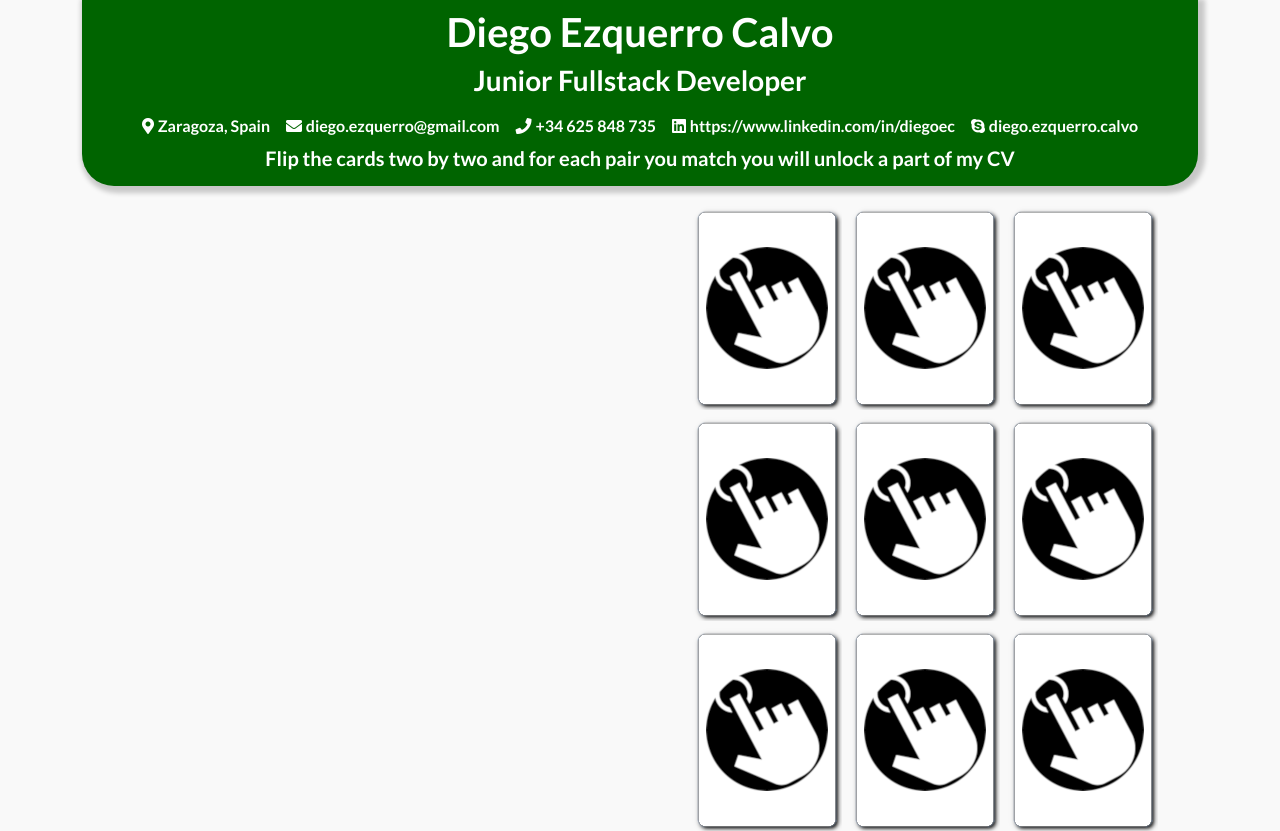
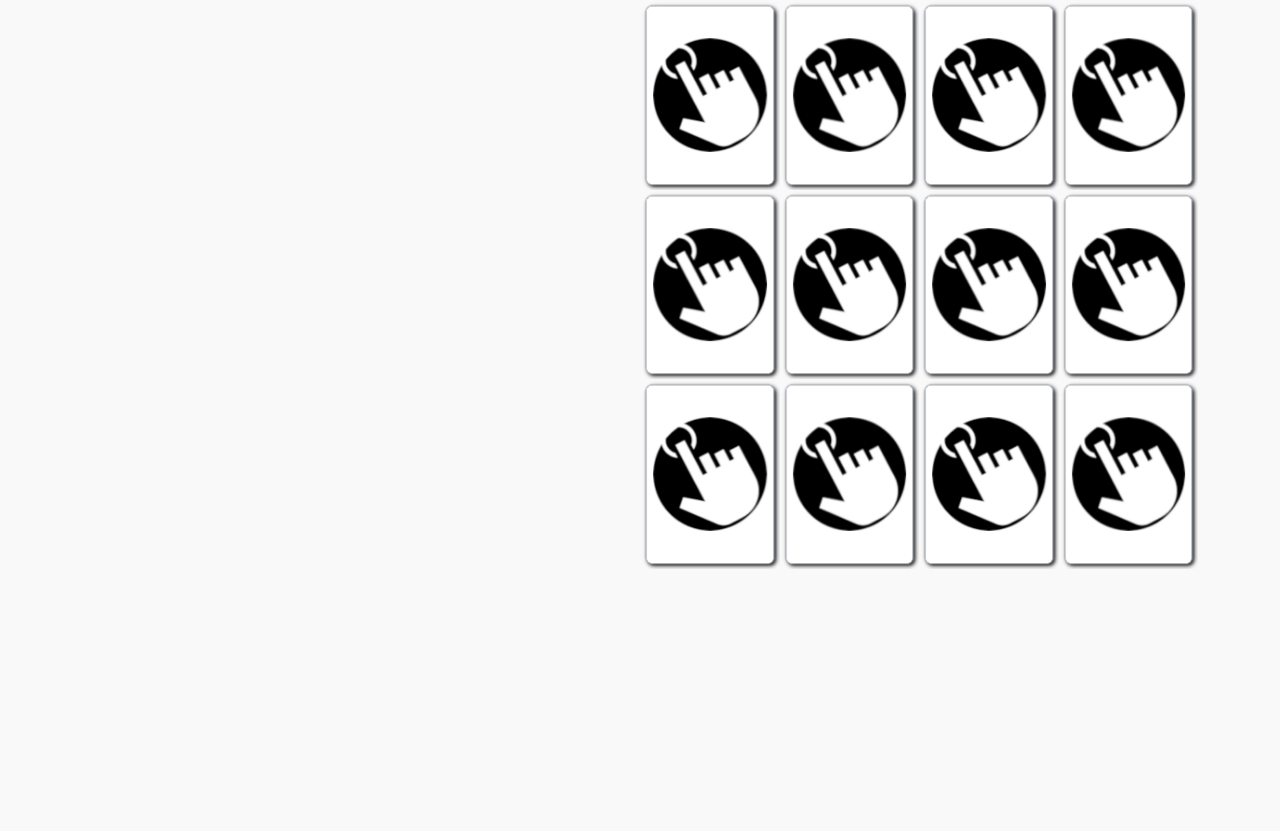
Before and after one commit to Diego-EC/curriculum-diego-ezquerro, a React (Create React App) app: page / in a window 1280 px wide. Shown: the top 831 px of the page. After the commit the page ends 800 px from the top, so only its background shows below. Built offline with nearby package versions, Linux system fonts and the light colour scheme.

Commit message:
text size changed

```diff
--- a/src/js/components/bootstrap/navbar.js
+++ b/src/js/components/bootstrap/navbar.js
@@ -3,21 +3,21 @@ import '../../../styles/navbar.css';
 const Navbar = () => {
     const contactDetails  = (
         <div>
-            <div className="" id="navbarNav">
-                <ul className="navbar-nav">
-                    <li className="nav-item nav-link">
+            <div className="" id="">
+                <ul className="list-group list-group-horizontal list-unstyled">
+                    <li className="list-group-item border-0">
                         <i className="fas fa-map-marker-alt highlighted-text"></i> <span className="head-text-style highlighted-text"> Zaragoza, Spain</span>
                     </li>
-                    <li className="nav-item nav-link">
+                    <li className="list-group-item border-0">
                         <i className="fas fa-envelope highlighted-text"></i> <span className="head-text-style highlighted-text"> diego.ezquerro@gmail.com</span>
                     </li>
-                    <li className="nav-item nav-link">
+                    <li className="list-group-item border-0">
                         <i className="fas fa-phone highlighted-text"></i> <span className="head-text-style highlighted-text"> +34 625 848 735</span>
                     </li>
-                    <li className="nav-item nav-link">
+                    <li className="list-group-item border-0">
                         <a href="https://www.linkedin.com/in/diegoec/" target="_blank" rel="noopener noreferrer"><i className="fab fa-linkedin highlighted-text"></i> <span className="head-text-style highlighted-text"> https://www.linkedin.com/in/diegoec</span></a>
                     </li>
-                    <li className="nav-item nav-link">
+                    <li className="list-group-item border-0">
                         <i className="fab fa-skype highlighted-text"></i> <span className="head-text-style highlighted-text"> diego.ezquerro.calvo</span>
                     </li>
                 </ul>
@@ -25,13 +25,39 @@ const Navbar = () => {
         </div>
     );
 
+    const conatctAgain  = (
+        <div>
+            <div className="d-flex justify-content-center">
+
+                    <div className="mx-3">
+                        <i className="fas fa-map-marker-alt highlighted-text"></i> <span className="head-text-style highlighted-text"> Zaragoza, Spain</span>
+                    </div>
+                    <div className="mx-3">
+                        <i className="fas fa-envelope highlighted-text"></i> <span className="head-text-style highlighted-text"> diego.ezquerro@gmail.com</span>
+                    </div>
+                    <div className="mx-3">
+                        <i className="fas fa-phone highlighted-text"></i> <span className="head-text-style highlighted-text"> +34 625 848 735</span>
+                    </div>
+                    <div className="mx-3">
+                        <a href="https://www.linkedin.com/in/diegoec/" target="_blank" rel="noopener noreferrer"><i className="fab fa-linkedin highlighted-text"></i> <span className="head-text-style highlighted-text"> https://www.linkedin.com/in/diegoec</span></a>
+                    </div>
+                    <div className="mx-3">
+                        <i className="fab fa-skype highlighted-text"></i> <span className="head-text-style highlighted-text"> diego.ezquerro.calvo</span>
+                    </div>
+
+            </div>
+        </div>
+    );
+
     return (
-    <nav className="navbar navbar-expand-sm navbar-light mb-3 d-flex justify-content-center">
-        <div className="">
-            <h1 className="highlighted-text">Diego Ezquerro Calvo</h1>
-            <h3 className="highlighted-text">Junior Fullstack Developer</h3>
-            <div className="head-text-style">{contactDetails}</div>
-            <h5 className="highlighted-text">Flip the cards two by two and for each pair you match you will unlock a part of my CV</h5>
+    <nav className="nav mb-3 d-flex justify-content-center">
+        <div className="d-flex justify-content-center">
+            <div className="">
+                <h1 className="highlighted-text">Diego Ezquerro Calvo</h1>
+                <h3 className="highlighted-text">Junior Fullstack Developer</h3>
+                <div className="head-text-style mb-2">{conatctAgain}</div>
+                <h5 className="highlighted-text">Flip the cards two by two and for each pair you match you will unlock a part of my CV</h5>
+            </div>
         </div>
     </nav> );
 }
--- a/src/js/components/card.js
+++ b/src/js/components/card.js
@@ -105,15 +105,15 @@ const Card = (props) => {
     }
 
     return (
-        <div className="playing-card card card-flip m-1 p-0 col-3" onClick={() => handleClickBackSide()} flip={flip}>
+        <div className="justify-content-center playing-card card card-flip" onClick={() => handleClickBackSide()} flip={flip}>
             <div className="card-back ">
                 <div className="">
-                    <img className="" src={back} alt="card" />
+                    <img className="img-fluid" src={back} alt="card" />
                 </div>
             </div>
             <div className="card-front">
                 <div className="">
-                    <img className="" src={cardImage} alt="card" />
+                    <img className="img-fluid" src={cardImage} alt="card" />
                 </div>
             </div>
         </div>
--- a/src/js/components/resume.js
+++ b/src/js/components/resume.js
@@ -43,14 +43,14 @@ const Resume = forwardRef((props, ref) => {
 
     const profile = (
         <div className="resume-section">
-            <h3 className="">Profile</h3>
-            <p>After more than ten years working in software development I can contribute with my experience to any kind of proyect. I have also finished recently a Fullstack Developer course in a programming Bootcamp and I have obtained knowledge in HTML5, CSS, Javascript, React, Python, Flask, SQL, Git, Bootstrap. I am looking for an opportunity that allows me to continue my development and grow in the programming sector.</p>
+            <h3 className="text-title">Profile</h3>
+            <p className="text-detail">After more than ten years working in software development I can contribute with my experience to any kind of proyect. I have also finished recently a Fullstack Developer course in a programming Bootcamp and I have obtained knowledge in HTML5, CSS, Javascript, React, Python, Flask, SQL, Git, Bootstrap. I am looking for an opportunity that allows me to continue my development and grow in the programming sector.</p>
         </div>
     );
 
     const experience = (
         <div className="resume-section">
-            <h3 className="">Experience</h3>
+            <h3 className="text-title">Experience</h3>
             <table className="table table-borderless">
                 <thead className="">
                     <tr>
@@ -60,16 +60,16 @@ const Resume = forwardRef((props, ref) => {
                 </thead>
                 <tbody>
                     <tr>
-                        <td className="">07/2018 - 07/2019</td>
-                        <td className="">UNITY DEVELOPER</td>
+                        <td className="text-detail">07/2018 - 07/2019</td>
+                        <td className="text-detail">UNITY DEVELOPER</td>
                     </tr>
                     <tr>
-                        <td>Pamplona, Spain</td>
-                        <td>iAR</td>
+                        <td className="text-detail">Pamplona, Spain</td>
+                        <td className="text-detail">iAR</td>
                     </tr>
                     <tr>
                         <td></td>
-                        <td>Development of Augmented Reality applications for mobile devices using the Unity engine, along with the Vuforia SDK and C#, consuming a REST API</td>
+                        <td className="text-detail">Development of Augmented Reality applications for mobile devices using the Unity engine, along with the Vuforia SDK and C#, consuming a REST API</td>
                     </tr>
                 </tbody>
             </table>
@@ -83,16 +83,16 @@ const Resume = forwardRef((props, ref) => {
                 </thead>
                 <tbody>
                     <tr>
-                        <td className="">09/2006 – 07/2018</td>
-                        <td className="">MAINFRAME DEVELOPER</td>
+                        <td className="text-detail">09/2006 – 07/2018</td>
+                        <td className="text-detail">MAINFRAME DEVELOPER</td>
                     </tr>
                     <tr>
-                        <td>Madrid, Spain</td>
-                        <td>ATOS / ISBAN / ViewNext / FDS</td>
+                        <td className="text-detail">Madrid, Spain</td>
+                        <td className="text-detail">ATOS / ISBAN / ViewNext / FDS</td>
                     </tr>
                     <tr>
                         <td></td>
-                        <td>More than ten years working for different clients (Santander Bank, Bank of Spain, Axa, Bankinter) using Mainframe technologies (COBOL, CICS, DBS, JCL) and in different types of projects (maintenance, new developments, mergins); assuming different responsibilities, from programmer to organic analyst.</td>
+                        <td className="text-detail">More than ten years working for different clients (Santander Bank, Bank of Spain, Axa, Bankinter) using Mainframe technologies (COBOL, CICS, DBS, JCL) and in different types of projects (maintenance, new developments, mergins); assuming different responsibilities, from programmer to organic analyst.</td>
                     </tr>
                 </tbody>
             </table>
@@ -106,16 +106,16 @@ const Resume = forwardRef((props, ref) => {
                 </thead>
                 <tbody>
                     <tr>
-                        <td className="">03/2004 – 06/2005</td>
-                        <td className="">PROGRAMMER</td>
+                        <td className="text-detail">03/2004 – 06/2005</td>
+                        <td className="text-detail">PROGRAMMER</td>
                     </tr>
                     <tr>
-                        <td>Zaragoza, Spain</td>
-                        <td>Pariver</td>
+                        <td className="text-detail">Zaragoza, Spain</td>
+                        <td className="text-detail">Pariver</td>
                     </tr>
                     <tr>
                         <td></td>
-                        <td>Desktop application programming using Visual Basic 6.5 and SQL Server.</td>
+                        <td className="text-detail">Desktop application programming using Visual Basic 6.5 and SQL Server.</td>
                     </tr>
                 </tbody>
             </table>
@@ -124,7 +124,7 @@ const Resume = forwardRef((props, ref) => {
 
     const education = (
         <div className="resume-section">
-            <h3 className="">Education</h3>
+            <h3 className="text-title">Education</h3>
             <table className="table table-borderless">
                 <thead>
                     <tr>
@@ -134,16 +134,16 @@ const Resume = forwardRef((props, ref) => {
                 </thead>
                 <tbody>
                     <tr>
-                        <td >08/2020 – 11/2020</td>
-                        <td >FULLSTACK DEVELOPER</td>
+                        <td className="text-detail">08/2020 – 11/2020</td>
+                        <td className="text-detail">FULLSTACK DEVELOPER</td>
                     </tr>
                     <tr>
-                        <td>Remote</td>
-                        <td>4Geeks Academy</td>
+                        <td className="text-detail">Remote</td>
+                        <td className="text-detail">4Geeks Academy</td>
                     </tr>
                     <tr>
                         <td></td>
-                        <td>Web development bootcamp where I've learned among other technologies: React, Bootstrap, Python, Flask, SQLAlchemy, Git, HTML5, CSS, JaveScript</td>
+                        <td className="text-detail">Web development bootcamp where I've learned among other technologies: React, Bootstrap, Python, Flask, SQLAlchemy, Git, HTML5, CSS, JaveScript</td>
                     </tr>
                 </tbody>
             </table>
@@ -156,16 +156,16 @@ const Resume = forwardRef((props, ref) => {
                 </thead>
                 <tbody>
                     <tr>
-                        <td >09/2002 – 06/2004</td>
-                        <td >HIGHER NATIONAL DIPLOMA IN SOFTWARE DEVELOPMENT</td>
+                        <td className="text-detail">09/2002 – 06/2004</td>
+                        <td className="text-detail">HIGHER NATIONAL DIPLOMA IN SOFTWARE DEVELOPMENT</td>
                     </tr>
                     <tr>
-                        <td>Zaragoza, Spain</td>
-                        <td>I.E.S. Pablo Serrano</td>
+                        <td className="text-detail">Zaragoza, Spain</td>
+                        <td className="text-detail">I.E.S. Pablo Serrano</td>
                     </tr>
                     <tr>
                         <td></td>
-                        <td>Development of computer applications, participating in designing, programming, testing and documentation. Manage databases, interpreting it's design and verifying it's integrity, consistency, security and accessibility of data</td>
+                        <td className="text-detail">Development of computer applications, participating in designing, programming, testing and documentation. Manage databases, interpreting it's design and verifying it's integrity, consistency, security and accessibility of data</td>
                     </tr>
                 </tbody>
             </table>
@@ -174,36 +174,36 @@ const Resume = forwardRef((props, ref) => {
 
     const skills = (
         <div className="resume-section">
-            <h3 className="">Skills</h3>
-            <p>
-                <span className="skill">React</span>
-                <span className="skill">Bootstrap</span>
-                <span className="skill">Python</span>
-                <span className="skill">HTML5</span>
-                <span className="skill">CSS</span>
-                <span className="skill">JavaScript</span>
-            </p>
-            <p>
-                <span className="skill">Flask</span>
-                <span className="skill">SQLAlchemy</span>
-                <span className="skill">Git</span>
+            <h3 className="text-title">Skills</h3>
+            <p className="d-flex flex-wrap justify-content-center">
+                <span className="skill text-detail">React</span>
+                <span className="skill text-detail">Bootstrap</span>
+                <span className="skill text-detail">Python</span>
+                <span className="skill text-detail">HTML5</span>
+                <span className="skill text-detail">CSS</span>
+                <span className="skill text-detail">JavaScript</span>
+                <span className="skill text-detail">Flask</span>
+                <span className="skill text-detail">SQLAlchemy</span>
+                <span className="skill text-detail">Git</span>
             </p>
         </div>
     );
 
     const languages = (
         <div className="resume-section">
-            <h3 className="">Languages</h3>
-            <span>English (F.C.E.)</span> <span>|</span> <span>Spanish (Native)</span>
+            <h3 className="text-title">Languages</h3>
+            <span className="text-detail">English (F.C.E.)</span> <span>|</span> <span className="text-detail">Spanish (Native)</span>
         </div>
     );
 
     const softSkills = (
         <div className="resume-section">
-            <h3 className="">Soft Skills</h3>
-            <span className="skill">Creative</span>
-            <span className="skill">Insightful</span>
-            <span className="skill">Passionate</span>
+            <h3 className="text-title">Soft Skills</h3>
+            <p className="d-flex flex-wrap justify-content-center">
+                <span className="skill text-detail">Creative</span>
+                <span className="skill text-detail">Insightful</span>
+                <span className="skill text-detail">Passionate</span>
+            </p>
         </div>
     );
 
--- a/src/js/views/App.js
+++ b/src/js/views/App.js
@@ -5,7 +5,7 @@ import Home from './home';
 function App() {
   return (
     <div className="App container">
-      <Navbar />
+      {/*<Navbar />*/}
       <div className="content">
         <Home />
       </div>
--- a/src/js/views/home.js
+++ b/src/js/views/home.js
@@ -47,13 +47,32 @@ const Home = () => {
     }
 
     return (
-        <div className="home">
+        <div className="home container">
             <div className="row">
-                <div className="col-6">
+                <div className="col-md-6 order-md-1 order-sm-2 order-2 mt-5 mt-md-0">
                     <Resume ref={resumeRef} />
                 </div>
-                <div className="col-6">
-                    <div className="row d-flex justify-content-center">{ cardsMap }</div>
+                <div className="col-md-6 order-md-2 order-sm-1 order-1">
+                    <div className="container px-0">
+                        <div className="row d-flex justify-content-center">
+                            <div className="col-3 px-0"> { cardsMap[0] } </div>
+                            <div className="col-3 px-0"> { cardsMap[3] } </div>
+                            <div className="col-3 px-0"> { cardsMap[6] } </div>
+                            <div className="col-3 px-0"> { cardsMap[9] } </div>
+                        </div>
+                        <div className="row d-flex justify-content-center">
+                            <div className="col-3 px-0"> { cardsMap[1] } </div>
+                            <div className="col-3 px-0"> { cardsMap[4] } </div>
+                            <div className="col-3 px-0"> { cardsMap[7] } </div>
+                            <div className="col-3 px-0"> { cardsMap[10] } </div>
+                        </div>
+                        <div className="row d-flex justify-content-center">
+                            <div className="col-3 px-0"> { cardsMap[2] } </div>
+                            <div className="col-3 px-0"> { cardsMap[5] } </div>
+                            <div className="col-3 px-0"> { cardsMap[8] } </div>
+                            <div className="col-3 px-0"> { cardsMap[11] } </div>
+                        </div>
+                    </div>
                 </div>
             </div>
         </div>
--- a/src/styles/card.css
+++ b/src/styles/card.css
@@ -1,9 +1,9 @@
 .playing-card{
     width: 150px;
-    height: 203px;
     background-color: rgba(0,0,0,0);
     border: none !important;
     display: flex;
+    max-width: 100%;
 }
 
 .card-flip > div{
--- a/src/styles/navbar.css
+++ b/src/styles/navbar.css
@@ -1,9 +1,13 @@
 a{
     text-decoration: none;
 }
-.navbar{
+.nav{
     background-color:  #006400;
     box-shadow: 3px 3px 5px 4px rgba(0, 0, 0, 0.2);
     border-bottom-right-radius: 2rem;
     border-bottom-left-radius: 2rem;
 }
+
+.list-group-item{
+    background-color:  #006400;
+}
--- a/src/styles/resume.css
+++ b/src/styles/resume.css
@@ -55,6 +55,7 @@ td{
     border-radius: 25px;
     margin-right: 5px;
     padding: 5px 6px 5px 6px;
+    margin-top: 5px;
 }
 
 .resume{
```
Also changed, not shown: src/index.css (+39 -0 lines), 2 other files (tests, documents, lock files or other folders).
